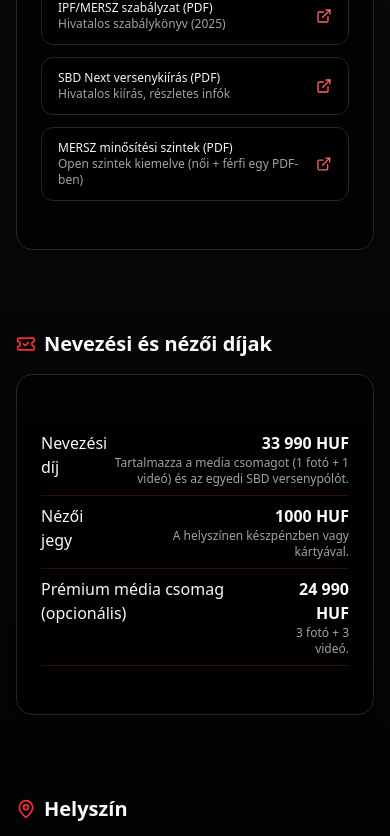
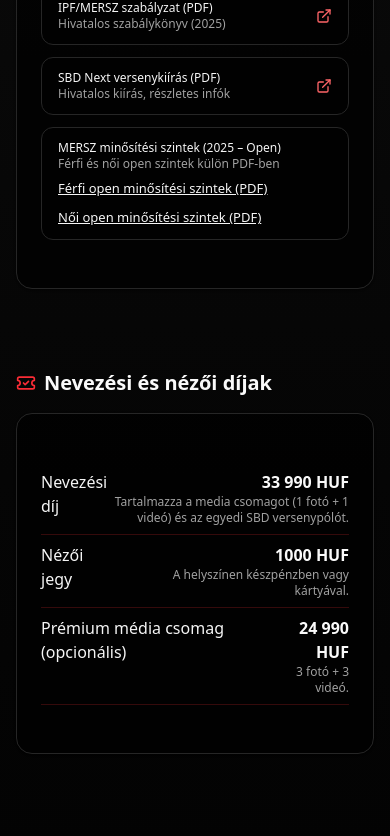
Before and after one commit to powerfloweu/sbdnext-event, a Next.js app: page / in a window 390 px wide. Shown: the part 3300-4136 px from the top of the page. Built offline with nearby package versions, Linux system fonts and the light colour scheme.

Commit message:
Update landing page: MERSZ links + remove phone

```diff
--- a/app/page.tsx
+++ b/app/page.tsx
@@ -1,6 +1,12 @@
 "use client";
 
-import { useEffect, useMemo, useState } from "react";
+import {
+  useEffect,
+  useMemo,
+  useState,
+  type ReactNode,
+  type ChangeEvent,
+} from "react";
 import { motion } from "framer-motion";
 import {
   CalendarDays,
@@ -17,6 +23,8 @@
   AlertCircle,
   Link as LinkIcon,
 } from "lucide-react";
+
+import type { ComponentType } from "react";
 
 import { Card, CardContent } from "@/components/ui/card";
 import { Button } from "@/components/ui/button";
@@ -76,7 +84,6 @@
   },
   contact: {
     email: "david@power-flow.eu",
-    phone: "+36 30 466 0011",
   },
   social: {
     igSbd: "https://instagram.com/sbdhungary",
@@ -101,9 +108,9 @@
   children,
 }: {
   id: string;
-  icon?: any;
+  icon?: ComponentType<{ className?: string }>;
   title: string;
-  children: React.ReactNode;
+  children: ReactNode;
 }) {
   return (
     <section id={id} className="scroll-mt-24 py-10">
@@ -123,7 +130,7 @@
 }: {
   label: string;
   value: string;
-  Icon: any;
+  Icon: ComponentType<{ className?: string }>;
 }) {
   return (
     <Card className="rounded-2xl border border-red-900/50 bg-black/40 text-red-50">
@@ -160,6 +167,20 @@
   );
 }
 
+interface RegistrationData {
+  name: string;
+  email: string;
+  birthdate: string;
+  club: string;
+  sex: string;
+  division: string;
+  bestTotal: string;
+  notes: string;
+  consent: boolean;
+  premium: boolean;
+  honeypot: string;
+}
+
 // ====== REGISZTRÁCIÓ ======
 function RegistrationForm() {
   const PAYMENT_LINK_BASE =
@@ -170,7 +191,7 @@
   const WEBHOOK_URL =
     "https://hook.eu1.make.com/6vbe2dxien274ohy91ew22lp9bbfzrl3";
 
-  const [data, setData] = useState<any>({
+  const [data, setData] = useState<RegistrationData>({
     name: "",
     email: "",
     birthdate: "",
@@ -383,7 +404,9 @@
           tabIndex={-1}
           autoComplete="off"
           value={data.honeypot}
-          onChange={(e) => setData({ ...data, honeypot: e.target.value })}
+          onChange={(e: ChangeEvent<HTMLInputElement>) =>
+            setData({ ...data, honeypot: e.target.value })
+          }
           placeholder="Hagyja üresen"
         />
       </div>
@@ -393,7 +416,9 @@
           <label className="text-sm">Teljes név</label>
           <Input
             value={data.name}
-            onChange={(e) => setData({ ...data, name: e.target.value })}
+            onChange={(e: ChangeEvent<HTMLInputElement>) =>
+              setData({ ...data, name: e.target.value })
+            }
             placeholder="Vezetéknév Keresztnév"
             required
           />
@@ -403,7 +428,9 @@
           <Input
             type="email"
             value={data.email}
-            onChange={(e) => setData({ ...data, email: e.target.value })}
+            onChange={(e: ChangeEvent<HTMLInputElement>) =>
+              setData({ ...data, email: e.target.value })
+            }
             placeholder="nev@email.hu"
             required
           />
@@ -413,8 +440,8 @@
           <Input
             type="date"
             value={data.birthdate}
-            onChange={(e) =>
-              setData({ ...data, birthdate: (e.target as any).value })
+            onChange={(e: ChangeEvent<HTMLInputElement>) =>
+              setData({ ...data, birthdate: e.target.value })
             }
           />
         </div>
@@ -422,7 +449,9 @@
           <label className="text-sm">Egyesület / Klub (opcionális)</label>
           <Input
             value={data.club}
-            onChange={(e) => setData({ ...data, club: e.target.value })}
+            onChange={(e: ChangeEvent<HTMLInputElement>) =>
+              setData({ ...data, club: e.target.value })
+            }
             placeholder="—"
           />
         </div>
@@ -466,8 +495,8 @@
             inputMode="numeric"
             placeholder="pl. 495 kg"
             value={data.bestTotal}
-            onChange={(e) =>
-              setData({ ...data, bestTotal: (e.target as any).value })
+            onChange={(e: ChangeEvent<HTMLInputElement>) =>
+              setData({ ...data, bestTotal: e.target.value })
             }
           />
         </div>
@@ -479,7 +508,9 @@
         </label>
         <Textarea
           value={data.notes}
-          onChange={(e) => setData({ ...data, notes: e.target.value })}
+          onChange={(e) =>
+            setData({ ...data, notes: e.target.value })
+          }
           placeholder="—"
         />
       </div>
@@ -488,8 +519,8 @@
         <Checkbox
           id="consent"
           checked={data.consent}
-          onCheckedChange={(v: any) =>
-            setData({ ...data, consent: Boolean(v) })
+          onCheckedChange={(checked: boolean | "indeterminate") =>
+            setData({ ...data, consent: checked === true })
           }
         />
         <label htmlFor="consent" className="text-sm">
@@ -503,8 +534,8 @@
         <Checkbox
           id="premium"
           checked={data.premium}
-          onCheckedChange={(v: any) =>
-            setData({ ...data, premium: Boolean(v) })
+          onCheckedChange={(checked: boolean | "indeterminate") =>
+            setData({ ...data, premium: checked === true })
           }
         />
         <label htmlFor="premium" className="text-sm">
@@ -531,6 +562,7 @@
 // ====== OLDAL ======
 export default function EventLanding() {
   const [mounted, setMounted] = useState(false);
+  // eslint-disable-next-line react-hooks/set-state-in-effect
   useEffect(() => setMounted(true), []);
 
   const priceEntry = new Intl.NumberFormat("hu-HU").format(EVENT.fees.entry);
@@ -905,21 +937,33 @@
                   </span>
                   <ExternalLink className="h-4 w-4 text-red-400" />
                 </a>
-                <a
-                  href="/docs/MERSZ_minositesi_szintek_open.pdf"
-                  target="_blank"
-                  rel="noopener noreferrer"
-                  className="flex items-center justify-between rounded-xl border border-neutral-800 bg-black/60 px-4 py-3 text-xs transition hover:border-red-700 hover:bg-red-950/30 sm:col-span-2"
-                >
+                <div className="flex flex-col justify-between rounded-xl border border-neutral-800 bg-black/60 px-4 py-3 text-xs sm:col-span-2">
                   <span>
-                    MERSZ minősítési szintek (PDF)
+                    MERSZ minősítési szintek (2025 – Open)
                     <br />
                     <span className="text-neutral-400">
-                      Open szintek kiemelve (női + férfi egy PDF-ben)
+                      Férfi és női open szintek külön PDF-ben
                     </span>
                   </span>
-                  <ExternalLink className="h-4 w-4 text-red-400" />
-                </a>
+                  <div className="mt-2 flex flex-wrap gap-3 text-[13px]">
+                    <a
+                      href="https://hunpower.hu/wp-content/uploads/2024/12/2025FMSZ-1.pdf"
+                      target="_blank"
+                      rel="noopener noreferrer"
+                      className="underline hover:text-red-300"
+                    >
+                      Férfi open minősítési szintek (PDF)
+                    </a>
+                    <a
+                      href="https://hunpower.hu/wp-content/uploads/2025/01/2025NMSZ.pdf"
+                      target="_blank"
+                      rel="noopener noreferrer"
+                      className="underline hover:text-red-300"
+                    >
+                      Női open minősítési szintek (PDF)
+                    </a>
+                  </div>
+                </div>
               </div>
             </CardContent>
           </Card>
@@ -1050,10 +1094,10 @@
                 <div>
                   <div className="font-medium">E-mail</div>
                   <a
-                    href="mailto:david@power-flow.eu"
+                    href={`mailto:${EVENT.contact.email}`}
                     className="text-red-400 underline hover:text-red-300"
                   >
-                    david@power-flow.eu
+                    {EVENT.contact.email}
                   </a>
                 </div>
               </div>
@@ -1097,21 +1141,16 @@
           </div>
 
           <div className="space-y-1 text-right sm:ml-auto sm:text-left">
-            <div className="text-neutral-200">SBD Next – a következő szint.</div>
+            <div className="text-neutral-200">
+              SBD Next – a következő szint.
+            </div>
             <div>
               Kapcsolat:{" "}
               <a
-                href="mailto:david@power-flow.eu"
+                href={`mailto:${EVENT.contact.email}`}
                 className="text-red-400 hover:text-red-300"
               >
-                david@power-flow.eu
-              </a>{" "}
-              •{" "}
-              <a
-                href="tel:+36304660011"
-                className="text-red-400 hover:text-red-300"
-              >
-                +36 30 466 0011
+                {EVENT.contact.email}
               </a>
             </div>
             <div className="text-[11px] text-neutral-500">
```
